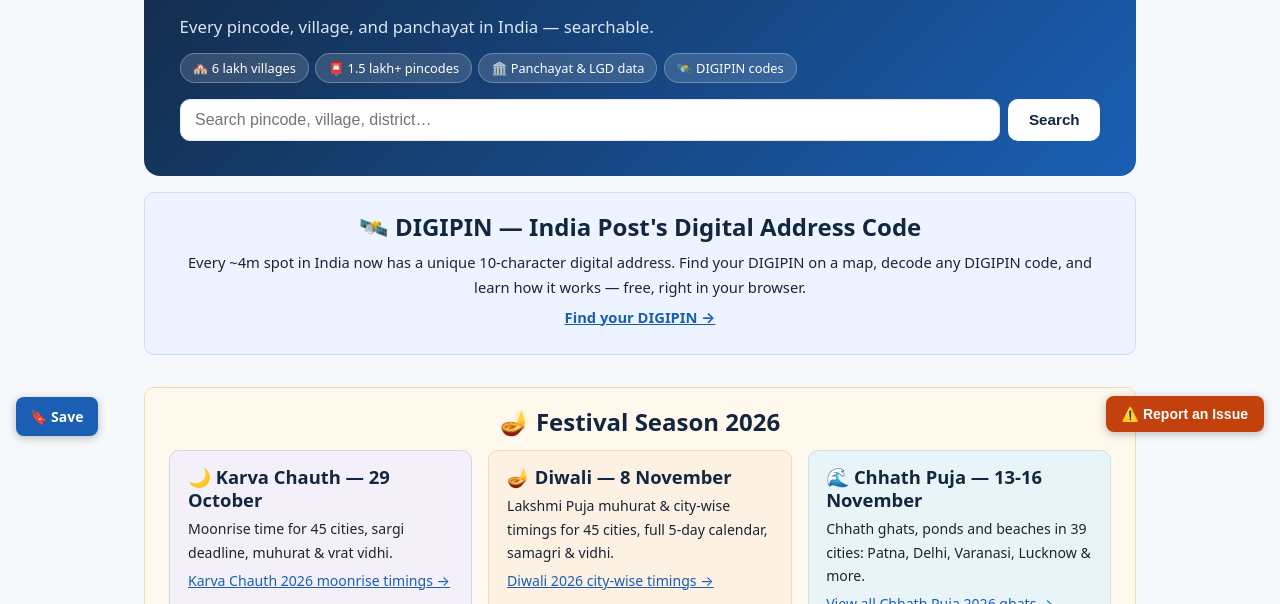
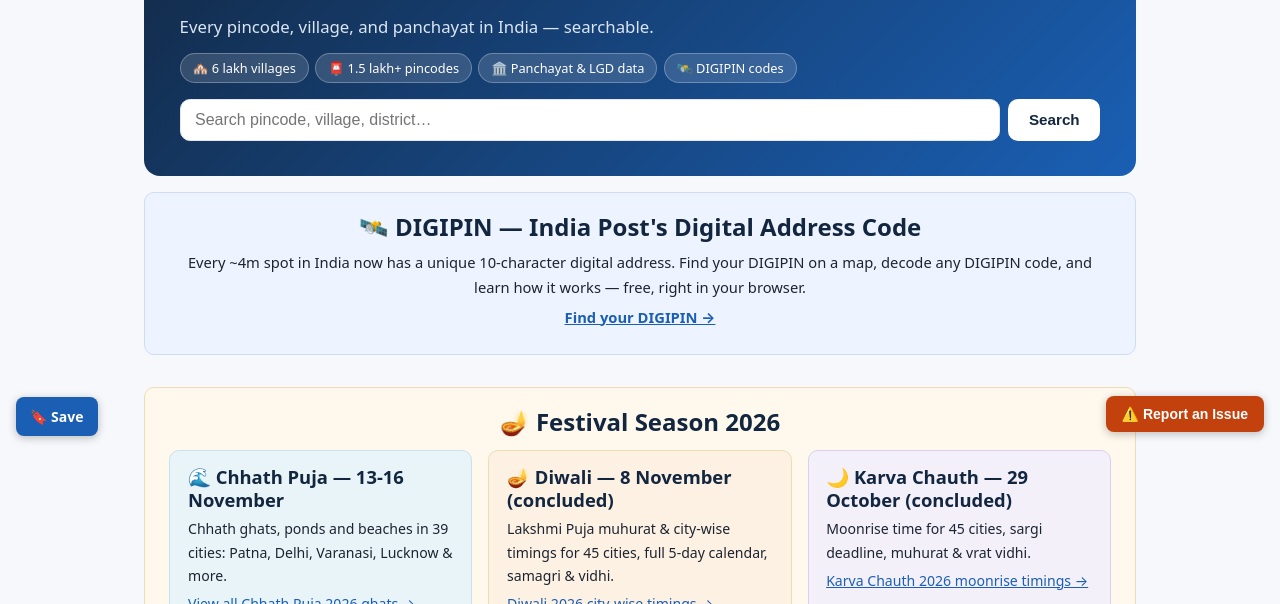
Before and after one commit to skmstudioservices-cyber/digipincode-india, an Astro site: page / in a window 1280 px wide. Shown: the part 348-952 px from the top of the page. Built offline with nearby package versions, Linux system fonts and the light colour scheme; Astro itself is replaced by a stand-in of ours; no server answers.

Commit message:
Homepage festival block: lead with Chhath Puja (13-16 Nov), mark Diwali + Karva Chauth as concluded
Network audit 10 Nov 2026: homepage still led with Karva Chauth (29 Oct, 12 days past)
and Diwali (8 Nov, 2 days past). Chhath Puja is 3 days away and is the live seasonal
play. Reordered cards, no URLs removed, no other change.

```diff
--- a/src/pages/index.astro
+++ b/src/pages/index.astro
@@ -39,20 +39,20 @@
   <section class="fest-banner">
     <h2>🪔 Festival Season 2026</h2>
     <div class="fest-grid">
-      <div class="fest-card kc">
-        <h3>🌙 Karva Chauth — 29 October</h3>
-        <p>Moonrise time for {festivalCities.length} cities, sargi deadline, muhurat & vrat vidhi.</p>
-        <p><a href="/karva-chauth/">Karva Chauth 2026 moonrise timings →</a></p>
-      </div>
-      <div class="fest-card diwali">
-        <h3>🪔 Diwali — 8 November</h3>
-        <p>Lakshmi Puja muhurat & city-wise timings for {festivalCities.length} cities, full 5-day calendar, samagri & vidhi.</p>
-        <p><a href="/diwali/">Diwali 2026 city-wise timings →</a></p>
-      </div>
       <div class="fest-card chhath">
         <h3>🌊 Chhath Puja — 13-16 November</h3>
         <p>Chhath ghats, ponds and beaches in {chhathCities.length} cities: Patna, Delhi, Varanasi, Lucknow & more.</p>
         <p><a href="/chhath/">View all Chhath Puja 2026 ghats →</a></p>
+      </div>
+      <div class="fest-card diwali">
+        <h3>🪔 Diwali — 8 November (concluded)</h3>
+        <p>Lakshmi Puja muhurat & city-wise timings for {festivalCities.length} cities, full 5-day calendar, samagri & vidhi.</p>
+        <p><a href="/diwali/">Diwali 2026 city-wise timings →</a></p>
+      </div>
+      <div class="fest-card kc">
+        <h3>🌙 Karva Chauth — 29 October (concluded)</h3>
+        <p>Moonrise time for {festivalCities.length} cities, sargi deadline, muhurat & vrat vidhi.</p>
+        <p><a href="/karva-chauth/">Karva Chauth 2026 moonrise timings →</a></p>
       </div>
     </div>
   </section>
```
